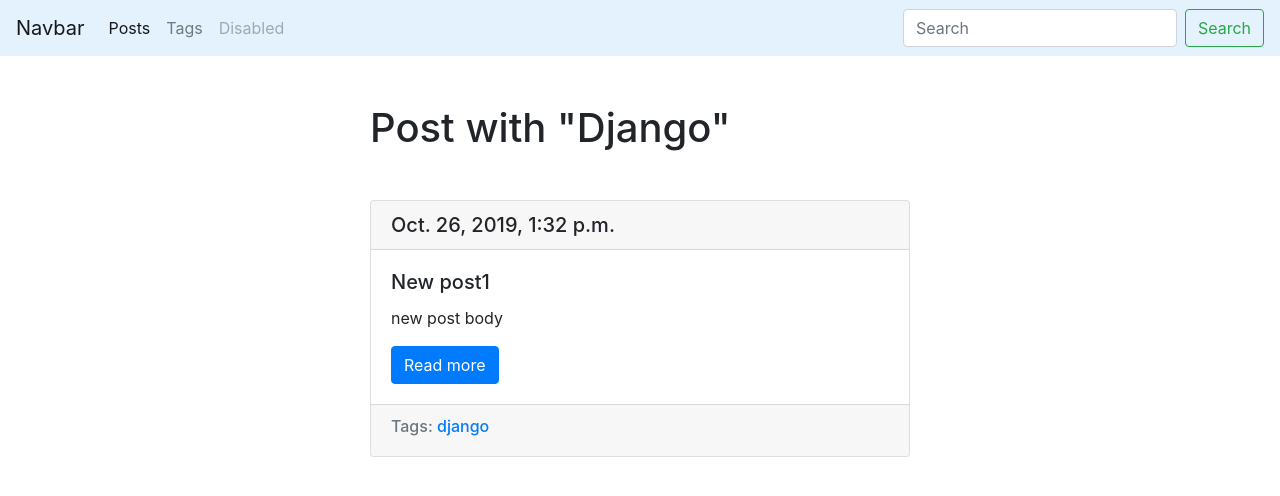
After one commit to bratyn20/blogengine2, a Django app: page /blog/tag/django in a window 1280 px wide. The commit adds this page. Shown: the top 496 px of the page. Run offline with Django 3.2, Linux system fonts and the light colour scheme; data comes from the database, SQL or seed files in the repository; both versions use the stored data as it was after the commit; some libraries are stand-ins or nearby versions.

Commit message:
add Tags

```diff
--- a/blog/models.py
+++ b/blog/models.py
@@ -6,6 +6,7 @@
     title = models.CharField(max_length= 150, db_index=True)
     slug = models.SlugField(max_length=150,unique=True)
     body = models.TextField(blank=True, db_index=True)
+    tags = models.ManyToManyField('Tag', blank=True, related_name='posts')
     date_pub = models.DateTimeField(auto_now_add=True)
 
     def get_absolute_url(self):
@@ -13,3 +14,13 @@
 
     def __str__(self):
         return '{}'.format(self.title)
+
+class Tag(models.Model):
+    title = models.CharField(max_length=50)
+    slug = models.SlugField(max_length=50, unique=True)
+
+    def get_absolute_url(self):
+        return reverse('tag_detail_url', kwargs={'slug': self.slug})
+
+    def __str__(self):
+        return '{}'.format(self.title)
--- /dev/null
+++ b/blog/templates/blog/includes/post_card_template.html
@@ -0,0 +1,16 @@
+ <div class="card">
+            <h5 class="card-header">{{ post.date_pub }}</h5>
+                <div class="card-body">
+                 <h5 class="card-title">{{ post.title }}</h5>
+                 <p class="card-text">{{ post.body }}</p>
+                 <a href="{{ post.get_absolute_url }}" class="btn btn-primary">Read more</a>
+                </div>
+                <div class="card-footer text-muted">
+                       <h6>Tags:
+                    {% for tag in post.tags.all %}
+                        <a href="{{  tag.get_absolute_url }}">{{ tag.title }}</a>
+                    {% endfor %}</h6>
+
+                </div>
+
+ </div>
--- /dev/null
+++ b/blog/templates/blog/tag_detail.html
@@ -0,0 +1,14 @@
+{% extends 'blog/base_blog.html' %}
+
+{% block title %}
+    {{ tag.title }} - {{ block.super }}
+{% endblock %}
+
+{% block content %}
+    <h1 class="mb-5">Post with "{{ tag.title|title }}"</h1>
+
+    {% for post in tag.posts.all %}
+       {% include 'blog/includes/post_card_template.html' %}
+    {% endfor %}
+
+{% endblock %}
--- a/blog/urls.py
+++ b/blog/urls.py
@@ -4,5 +4,7 @@
 
 urlpatterns = [
     path('', post_list, name='post_list_url'),
-    path('post/<slug>/', post_detail, name='post_detail_url')
+    path('post/<str:slug>/', post_detail, name='post_detail_url'),
+    path('tags/', tags_list, name='tags_list_url'),
+    path('tag/<str:slug>', tag_detail, name='tag_detail_url')
 ]
--- a/blog/views.py
+++ b/blog/views.py
@@ -2,7 +2,7 @@
 from django.http import HttpResponse
 # Create your views here.
 
-from .models import Post
+from .models import Post, Tag
 
 def post_list(request):
     posts = Post.objects.all()
@@ -11,3 +11,11 @@
 def post_detail(request, slug):
     post = Post.objects.get(slug__iexact=slug)
     return render(request, 'blog/post_detail.html', context={'post': post})
+
+def tags_list(request):
+    tags= Tag.objects.all()
+    return render(request, 'blog/tags_list.html', context={'tags': tags})
+
+def tag_detail(request, slug):
+    tag = Tag.objects.get(slug__iexact=slug)
+    return render(request, 'blog/tag_detail.html', context={'tag': tag})
--- a/templates/base.html
+++ b/templates/base.html
@@ -21,10 +21,10 @@
   <div class="collapse navbar-collapse" id="navbarSupportedContent">
     <ul class="navbar-nav mr-auto">
       <li class="nav-item active">
-        <a class="nav-link" href="{% url 'post_list_url' %}">Home</a>
+        <a class="nav-link" href="{% url 'post_list_url' %}">Posts</a>
       </li>
       <li class="nav-item">
-        <a class="nav-link" href="#">Link</a>
+        <a class="nav-link" href="{% url 'tags_list_url' %}">Tags</a>
       </li>
 
       <li class="nav-item">
```
Also changed, not shown: blog/templates/blog/index.html (+1 -8 lines), blog/templates/blog/tags_list.html (added, +13 -0 lines), blog/migrations/0002_auto_20191027_1339.py (added), db.sqlite3.
